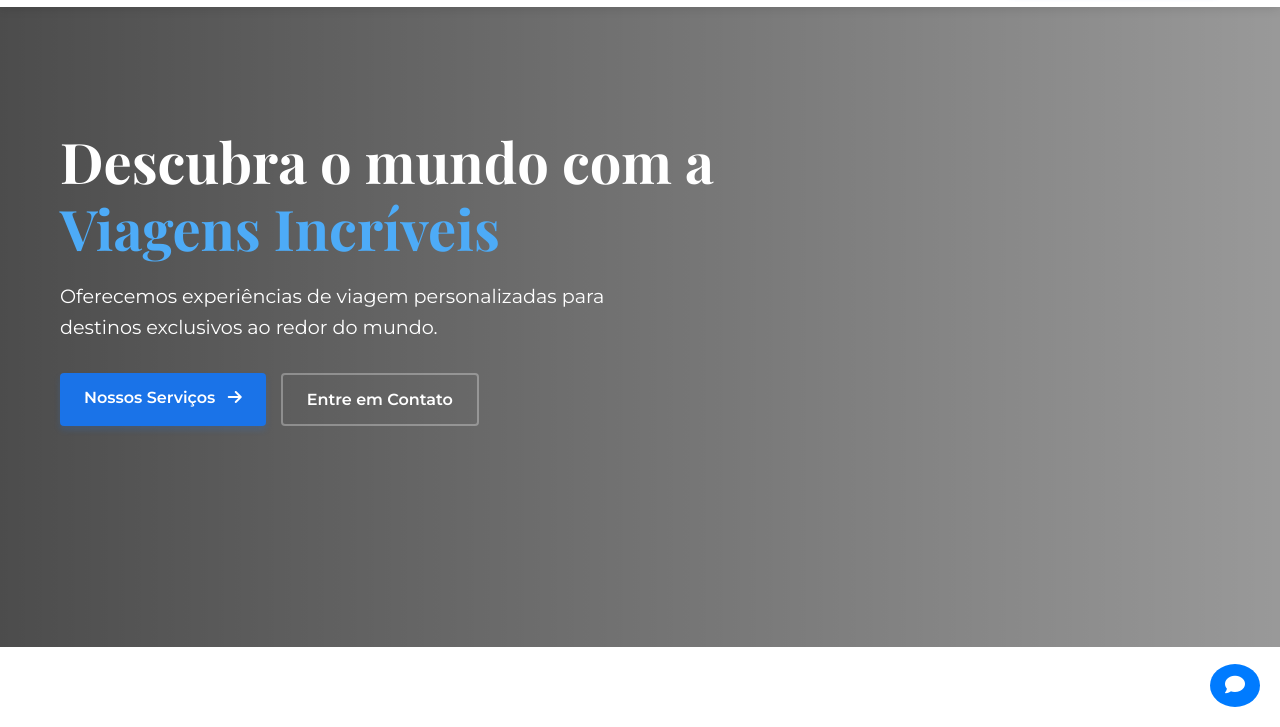
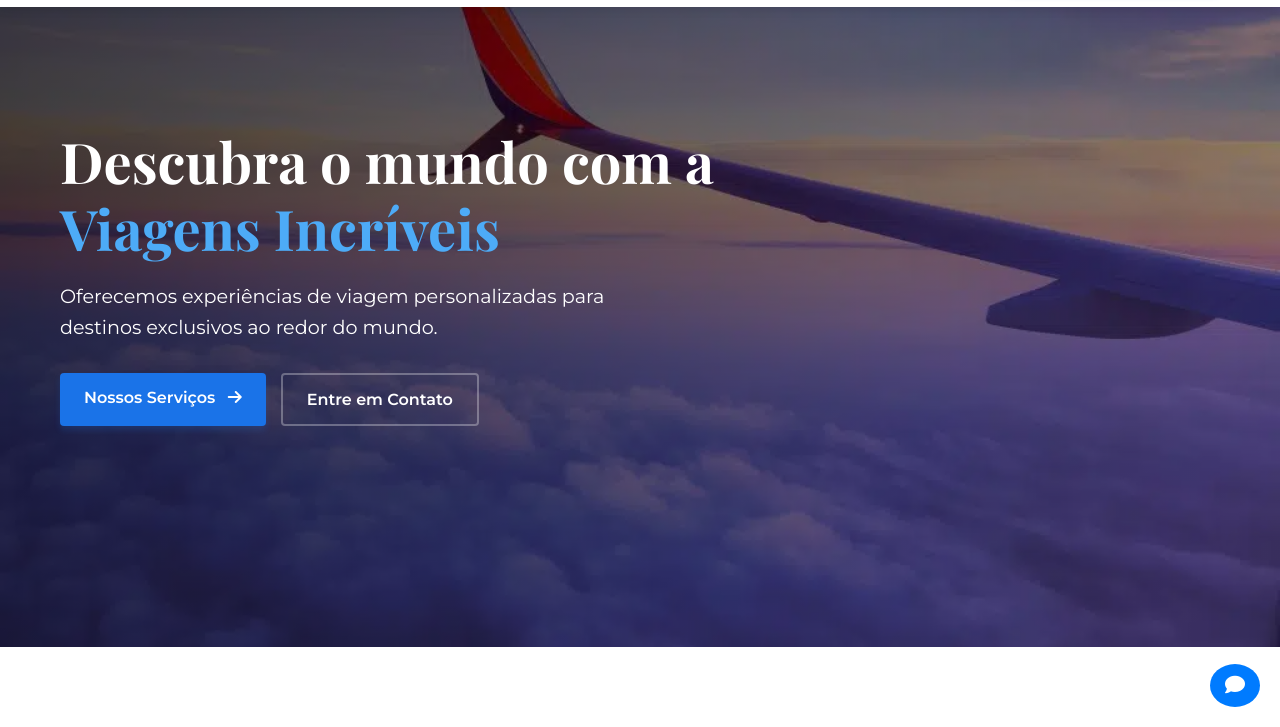
Before and after one commit to kaua-stack/agenciaViagens, a plain HTML site: page index.html in a window 1280 px wide. Shown: the part 73-800 px from the top of the page. Drawn offline with nearby package versions, Linux system fonts and the light colour scheme; the site is published under a folder, as on GitHub Pages, so addresses that start at the root find nothing.

Commit message:
Update style.css

```diff
--- a/style.css
+++ b/style.css
@@ -302,7 +302,7 @@ h4 {
 .hero {
   position: relative;
   height: 80vh;
-  background-image: url("/img/fundo5.webp");
+  background-image: url("img/fundo5.webp");
   background-size: cover;
   background-position: center;
   color: var(--white);
```
